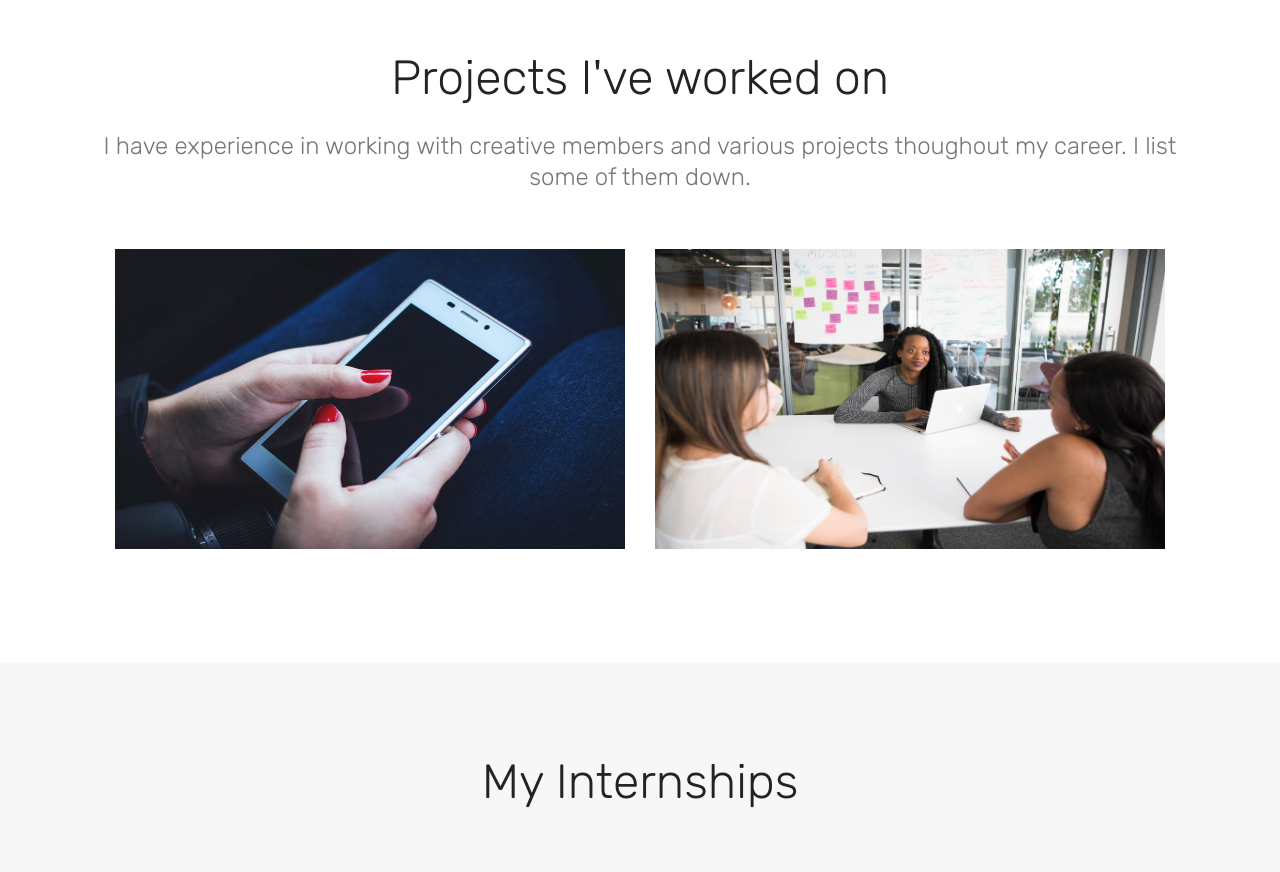
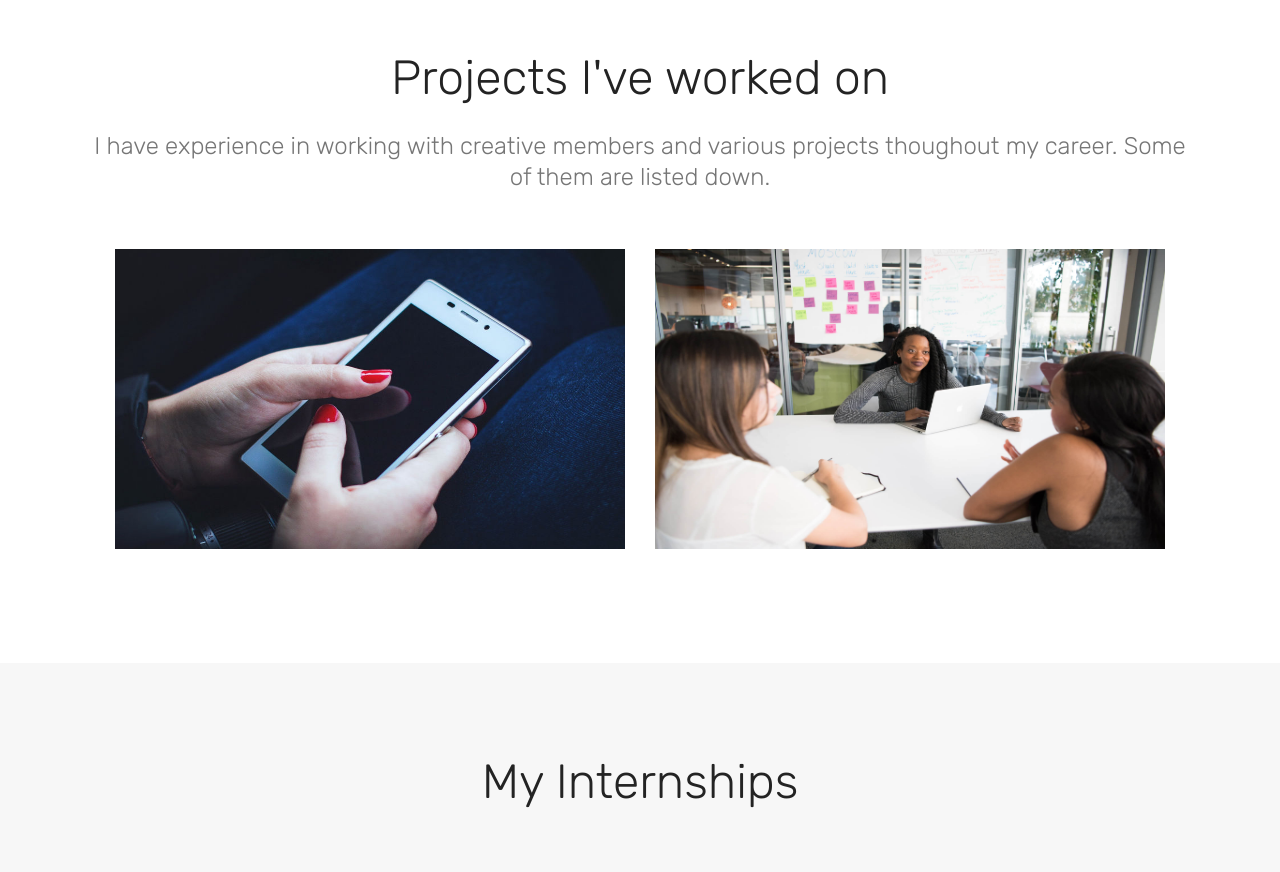
Before and after one commit to rahulramesh96/TejasTawadia, a plain HTML site: page index.html in a window 1280 px wide. Shown: the part 2520-3392 px from the top of the page. Drawn offline with Linux system fonts and the light colour scheme; files whose address does not match are found by name.

Commit message:
Update index.html

```diff
--- a/index.html
+++ b/index.html
@@ -241,7 +241,7 @@
     <div class="container">
         <h2 class="mbr-section-title pb-3 align-center mbr-fonts-style display-2">Projects I've worked on</h2>
         <h3 class="mbr-section-subtitle display-5 align-center mbr-fonts-style">
-            I have experience in working with creative members and various projects thoughout my career. I list some of them down.</h3>
+            I have experience in working with creative members and various projects thoughout my career. Some of them are listed down.</h3>
 
         <div class="media-container-row container pt-5 mt-2">
 
```
